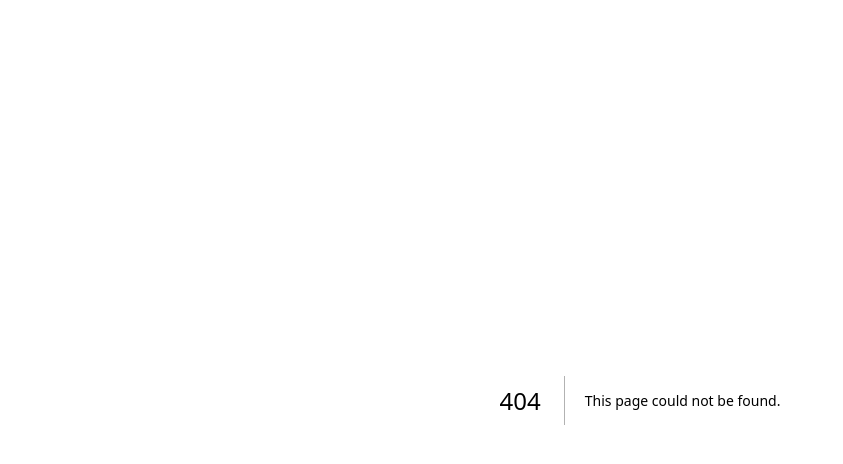
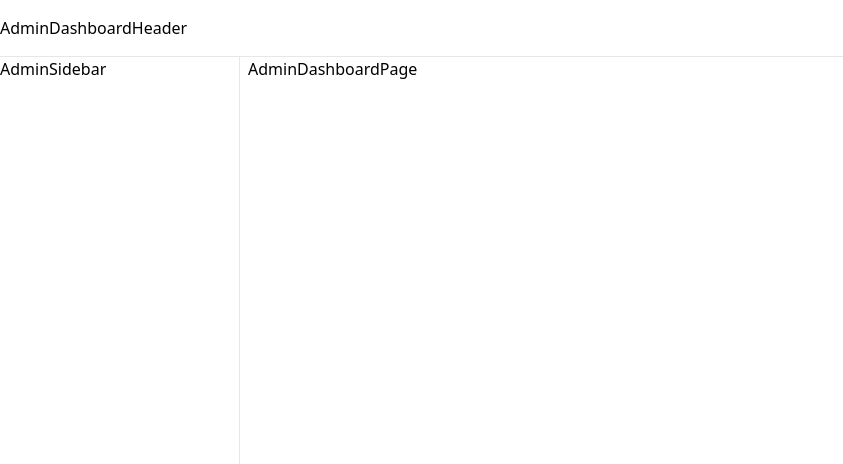
Before and after one commit to GausAlMunirTushar/stylegen-frontend, a Next.js app: page /admin/dashboard in a window 1280 px wide. Before the commit this address had no page. Shown: the top 464 px of the page, without its empty margins (0-843 px from the left). Built offline with nearby package versions, Linux system fonts and the light colour scheme.

Commit message:
feat: add admin dashboard pages and layout

```diff
--- /dev/null
+++ b/src/app/(dashboard)/admin/categories/page.tsx
@@ -0,0 +1,9 @@
+
+
+const AdminCategoriesPage = () => {
+    return (
+        <div>page</div>
+    )
+}
+
+export default AdminCategoriesPage
--- /dev/null
+++ b/src/app/(dashboard)/admin/dashboard/page.tsx
@@ -0,0 +1,9 @@
+
+
+const AdminDashboardPage = () => {
+    return (
+        <div>AdminDashboardPage</div>
+    )
+}
+
+export default AdminDashboardPage
--- /dev/null
+++ b/src/app/(dashboard)/admin/layout.tsx
@@ -0,0 +1,22 @@
+import AdminDashboardHeader from "@/components/layouts/AdminDashboardHeader";
+import AdminSidebar from "@/components/layouts/AdminSidebar";
+
+const AdminDashboardLayout = ({
+    children,
+}: Readonly<{
+    children: React.ReactNode;
+}>) => {
+    return (
+        <main>
+            <AdminDashboardHeader />
+            <section className="w-full flex gap-2">
+                <div className="w-60 border-r border-gray-200 h-screen">
+                    <AdminSidebar />
+                </div>
+                {children}
+            </section>
+        </main>
+    )
+}
+
+export default AdminDashboardLayout
--- /dev/null
+++ b/src/app/(dashboard)/admin/orders/page.tsx
@@ -0,0 +1,9 @@
+
+
+const AdminOrderPage = () => {
+    return (
+        <div>AdminOrderPage</div>
+    )
+}
+
+export default AdminOrderPage
--- /dev/null
+++ b/src/app/(dashboard)/admin/products/page.tsx
@@ -0,0 +1,9 @@
+
+
+const AdminProductPage = () => {
+    return (
+        <div>AdminProductPage</div>
+    )
+}
+
+export default AdminProductPage
--- /dev/null
+++ b/src/app/(dashboard)/admin/settings/page.tsx
@@ -0,0 +1,9 @@
+
+
+const AdminSettingsPage = () => {
+    return (
+        <div>AdminSettingsPage</div>
+    )
+}
+
+export default AdminSettingsPage
--- /dev/null
+++ b/src/components/layouts/AdminDashboardHeader.tsx
@@ -0,0 +1,11 @@
+
+
+const AdminDashboardHeader = () => {
+    return (
+        <div className="py-4 border-b border-gray-200">
+            AdminDashboardHeader
+        </div>
+    )
+}
+
+export default AdminDashboardHeader
--- /dev/null
+++ b/src/components/layouts/AdminSidebar.tsx
@@ -0,0 +1,9 @@
+
+
+const AdminSidebar = () => {
+    return (
+        <div>AdminSidebar</div>
+    )
+}
+
+export default AdminSidebar
```
